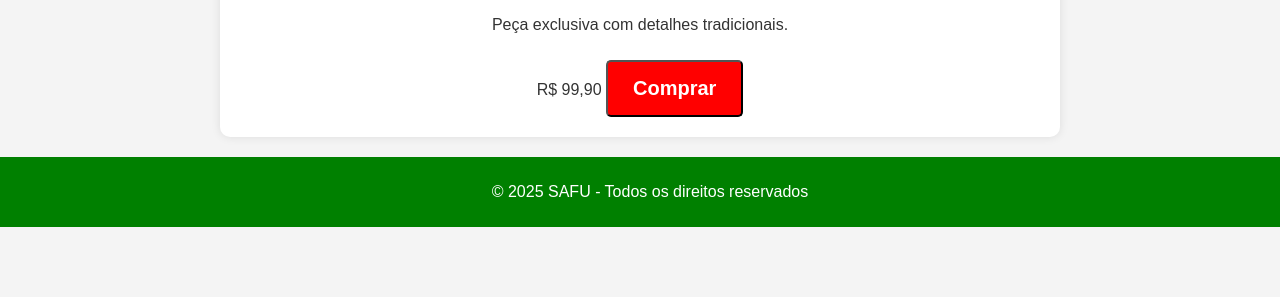
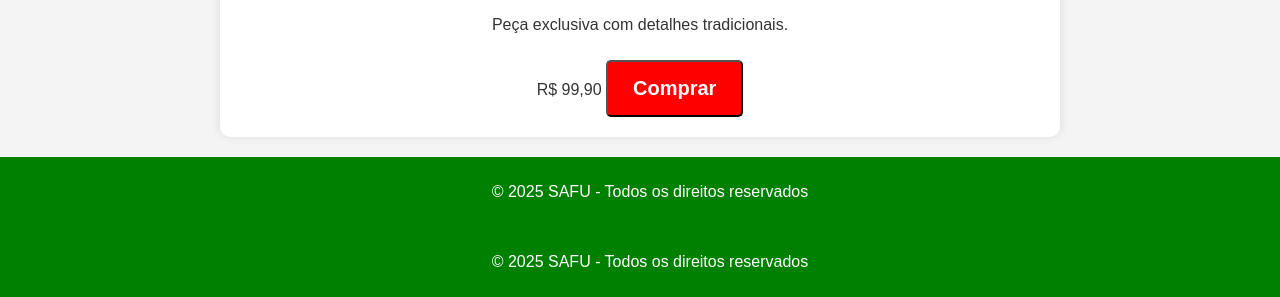
Before and after one commit to gessica-N/safu-store, a plain HTML site: page produtos.html in a window 1280 px wide. Shown: the part 521-818 px from the top of the page. Drawn offline with Linux system fonts and the light colour scheme.

Commit message:
Update produtos.html

```diff
--- a/produtos.html
+++ b/produtos.html
@@ -47,3 +47,10 @@
     </footer>
 </body>
 </html>
+
+
+    <footer>
+        <p>&copy; 2025 SAFU - Todos os direitos reservados</p>
+    </footer>
+</body>
+</html>
```
